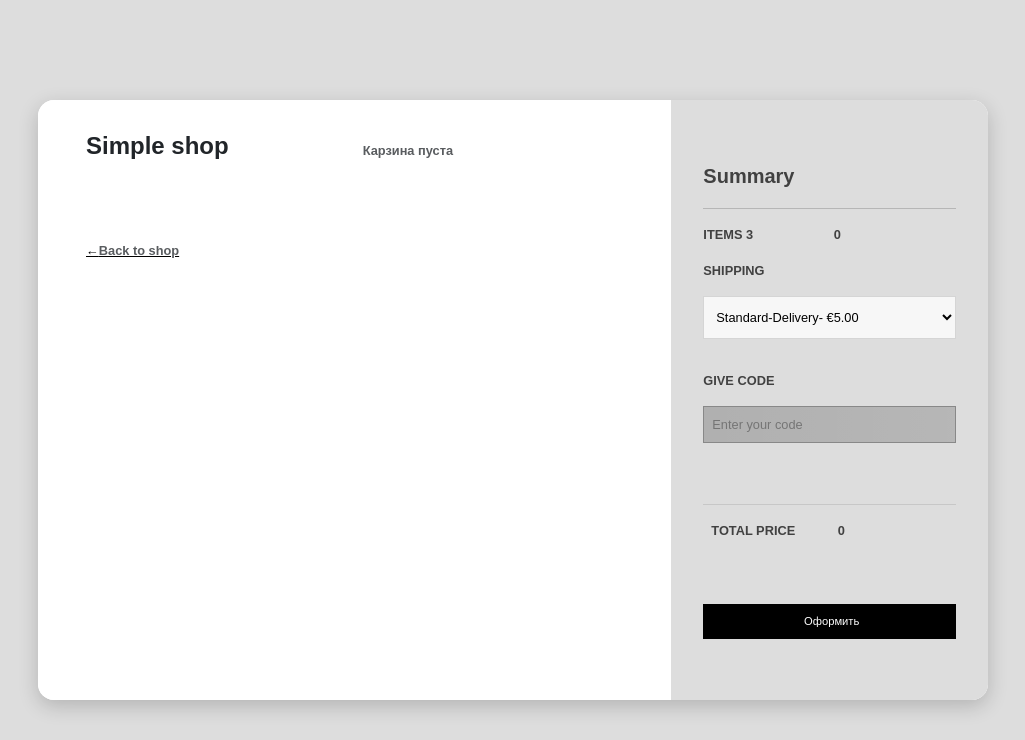
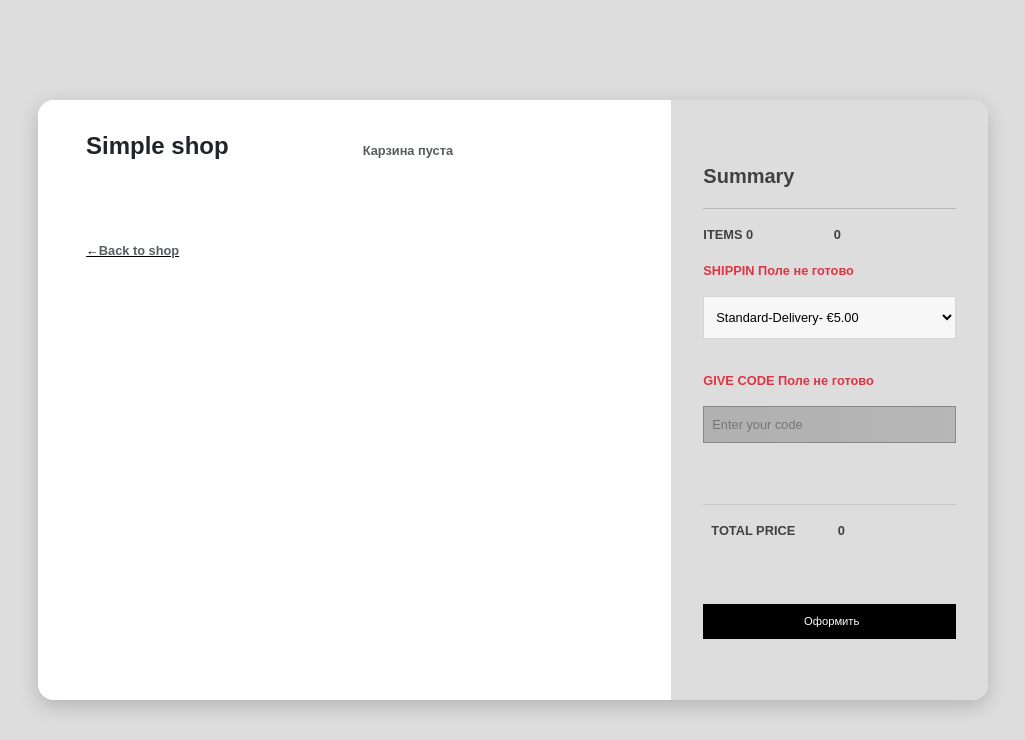
Before and after one commit to maksimuspiter/simple_shop_final_proj, a Django app: template myshop/cart/templates/cart/cart.html in a window 1280 px wide. Shown: the top 740 px of the page, without its empty margins (127-1152 px from the left). Run offline with Django 4.2, Linux system fonts and the light colour scheme; the template is opened without the code that fills it, so the values that code supplies are empty; parts of the project's set-up code (start-up, migrations or seed data) failed here and were passed over; grey boxes are pictures that could not be loaded.

Commit message:
refactor fields colors

```diff
--- a/myshop/cart/templates/cart/cart.html
+++ b/myshop/cart/templates/cart/cart.html
@@ -73,17 +73,17 @@
                     <hr>
                     <div class="row">
                         <!--Count_item -->
-                        <div class="col" style="padding-left:0;">ITEMS 3</div>
+                        <div class="col" style="padding-left:0;">ITEMS {{cart|length}}</div>
                         <!--Total_price -->
                         <div class="col text-right">{{ cart.get_total_price }}</div>
                     </div>
                     <form>
-                        <p>SHIPPING</p>
+                        <p class="text-danger">SHIPPIN Поле не готово</p>
                         <!--Shipping options -->
                         <select><option class="text-muted">Standard-Delivery- €5.00</option></select>
                         <!--Promocode -->
 
-                        <p>GIVE CODE</p>
+                        <p class="text-danger">GIVE CODE Поле не готово</p>
                         <input id="code" placeholder="Enter your code">
                     </form>
                     <!--Total_price -->
```
